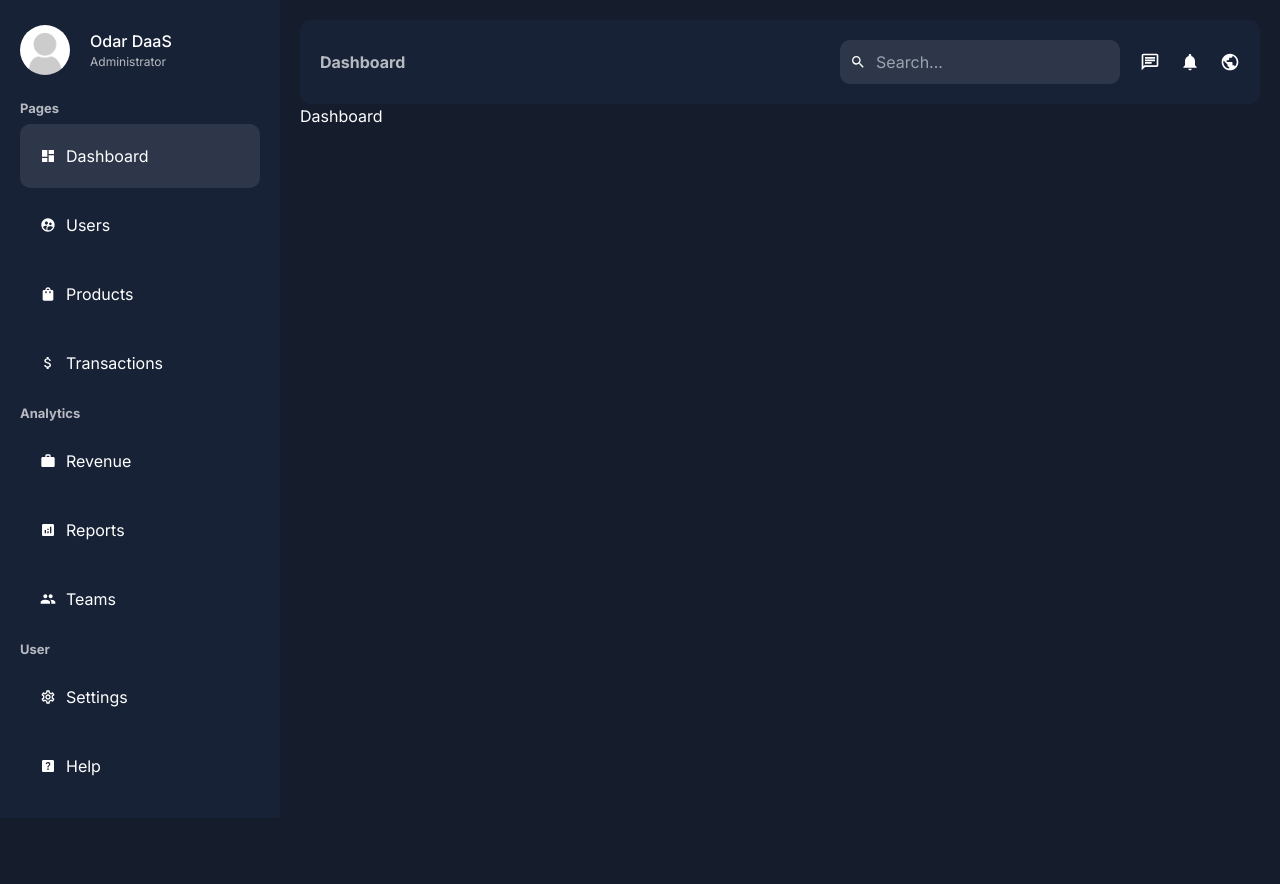
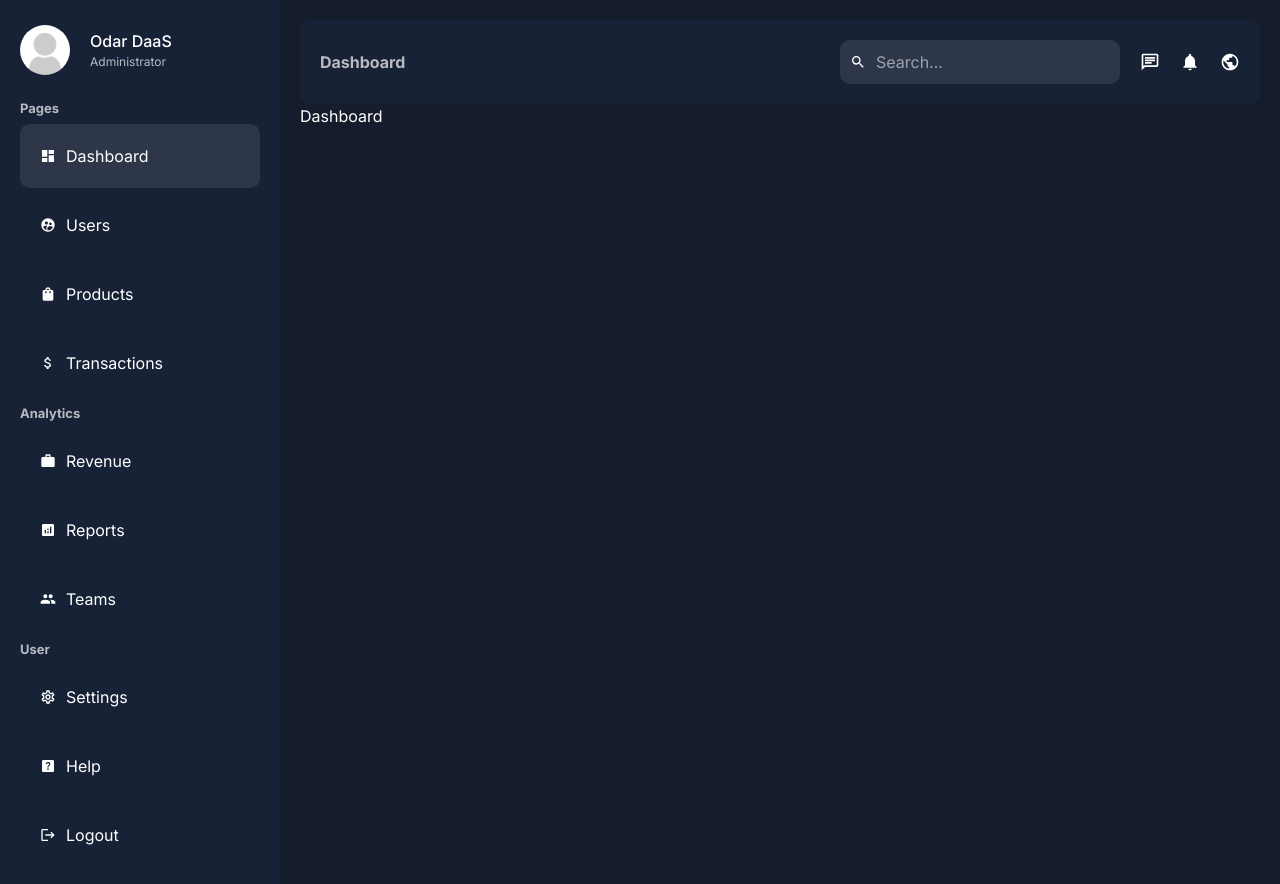
Before and after one commit to chaad98/Admin-Dashboard, a Next.js app: page /dashboard in a window 1280 px wide. Shown: the top 884 px of the page. Before the commit the page ends 818 px from the top, so only its background shows below. Built offline with nearby package versions, Linux system fonts and the light colour scheme.

Commit message:
Added logout button to sidebar

```diff
--- a/src/app/ui/dashboard/sidebar/sidebar.module.css
+++ b/src/app/ui/dashboard/sidebar/sidebar.module.css
@@ -39,3 +39,21 @@
   font-size: 13px;
   margin: 10px 0px;
 }
+
+.btnLogout {
+  display: flex;
+  align-items: center;
+  gap: 10px;
+  padding: 20px;
+  margin: 5px 0px;
+  cursor: pointer;
+  border-radius: 10px;
+  background: none;
+  border: none;
+  color: white;
+  width: 100%;
+}
+
+.btnLogout:hover {
+  background-color: #2e374a;
+}
--- a/src/app/ui/dashboard/sidebar/sidebar.tsx
+++ b/src/app/ui/dashboard/sidebar/sidebar.tsx
@@ -3,6 +3,7 @@ import {
   MdAttachMoney,
   MdDashboard,
   MdHelpCenter,
+  MdLogout,
   MdOutlineSettings,
   MdPeople,
   MdShoppingBag,
@@ -102,6 +103,10 @@ const Sidebar = () => {
           </li>
         ))}
       </ul>
+      <button className={styles.btnLogout}>
+        <MdLogout />
+        Logout
+      </button>
     </div>
   );
 };
```
